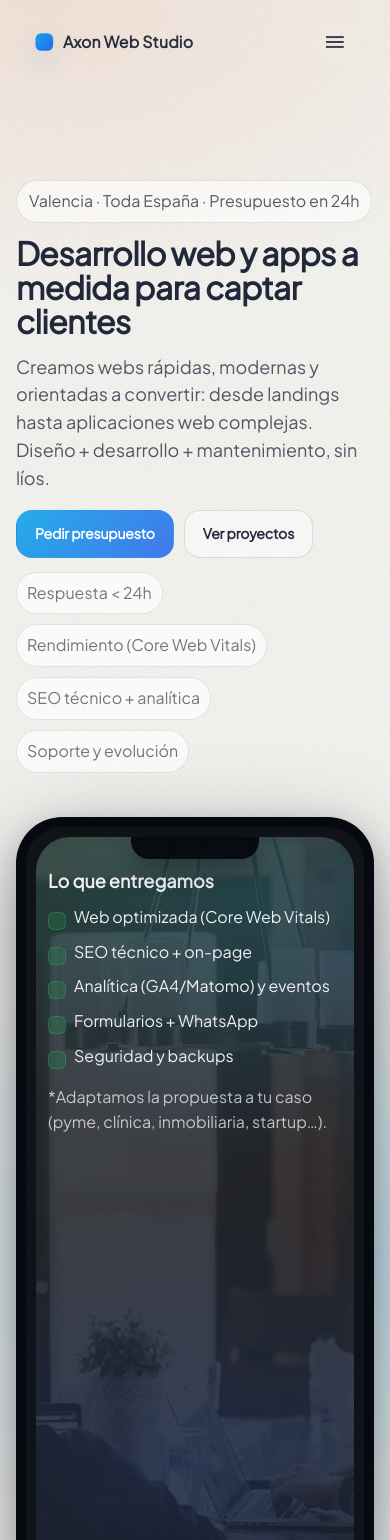
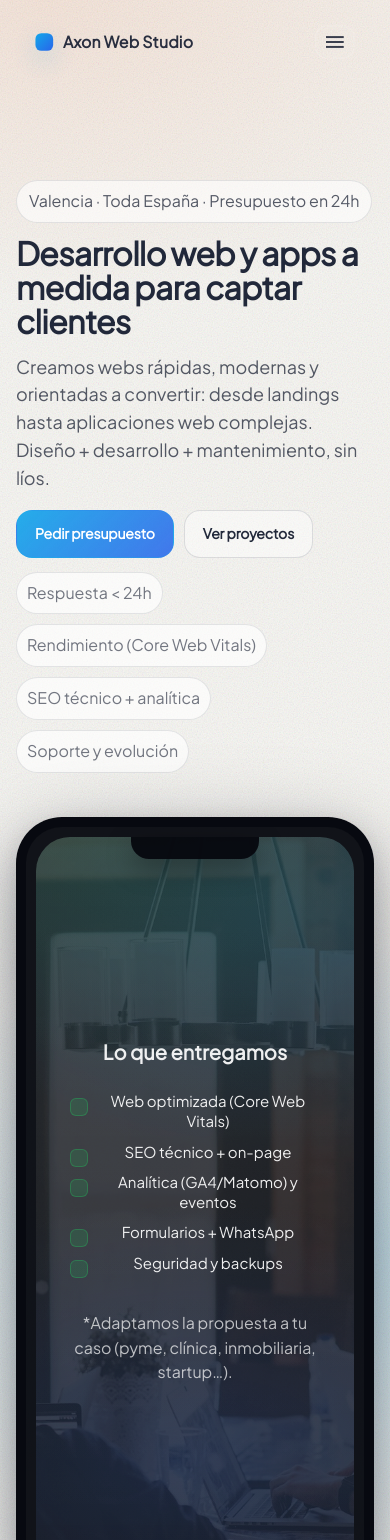
Before and after one commit to MarcosLuna23/primeraprueba, a React (Vite) app: page / in a window 390 px wide. Shown: the top 1540 px of the page. Built offline with nearby package versions, Linux system fonts and the light colour scheme.

Commit message:
Align hero phone right; center/enlarge phone text; restore marquee placement

```diff
--- a/src/styles.css
+++ b/src/styles.css
@@ -275,6 +275,8 @@ h1 {
 
 .hero__actions { display: flex; gap: 10px; flex-wrap: wrap; margin-bottom: 14px; }
 
+.hero__card { display: flex; justify-content: flex-end; }
+
 .btn {
   display: inline-flex;
   align-items: center;
@@ -361,7 +363,7 @@ h1 {
   width: min(380px, 100%);
   aspect-ratio: 9 / 19.5;
   margin-left: auto;
-  margin-right: auto;
+  margin-right: 0;
 
   border-radius: 46px;
   border: 10px solid rgba(8, 10, 16, 0.96);
@@ -425,13 +427,36 @@ h1 {
   z-index: 2;
 
   height: 100%;
-  padding-top: 18px; /* keep content away from notch */
+  padding: 56px 22px 28px; /* space for notch + comfy edges */
   overflow: auto;
+
+  display: flex;
+  flex-direction: column;
+  justify-content: center;
+  align-items: center;
+  text-align: center;
 
   /* subtle, app-like */
   scrollbar-width: none;
 }
 .phoneContent::-webkit-scrollbar { width: 0; height: 0; }
+
+.hero__card .card__title {
+  font-size: 20px;
+  margin-bottom: 14px;
+}
+
+.hero__card .checklist {
+  width: 100%;
+  max-width: 26ch;
+  margin-left: auto;
+  margin-right: auto;
+}
+
+.hero__card .checklist li {
+  font-size: 15px;
+  line-height: 1.35;
+}
 
 .hero__card .card,
 .hero__card .card * {
@@ -763,8 +788,8 @@ input:focus, textarea:focus { border-color: rgba(14, 165, 233, 0.55); box-shadow
   position: relative;
   overflow: hidden;
 
-  /* No "card" look: integrated into page background */
-  width: min(var(--container), calc(100% - (var(--gutter) * 2)));
+  /* back to where it was (slightly wider, simpler gutter) */
+  width: min(var(--container), calc(100% - 24px));
   margin: 0 auto;
 
   display: flex;
@@ -835,6 +860,7 @@ input:focus, textarea:focus { border-color: rgba(14, 165, 233, 0.55); box-shadow
 
 @media (max-width: 960px) {
   .hero__grid { grid-template-columns: 1fr; }
+  .hero__card { justify-content: center; }
   .grid--4 { grid-template-columns: 1fr; }
   .grid--3 { grid-template-columns: 1fr; }
   .grid--2 { grid-template-columns: 1fr; }
```
